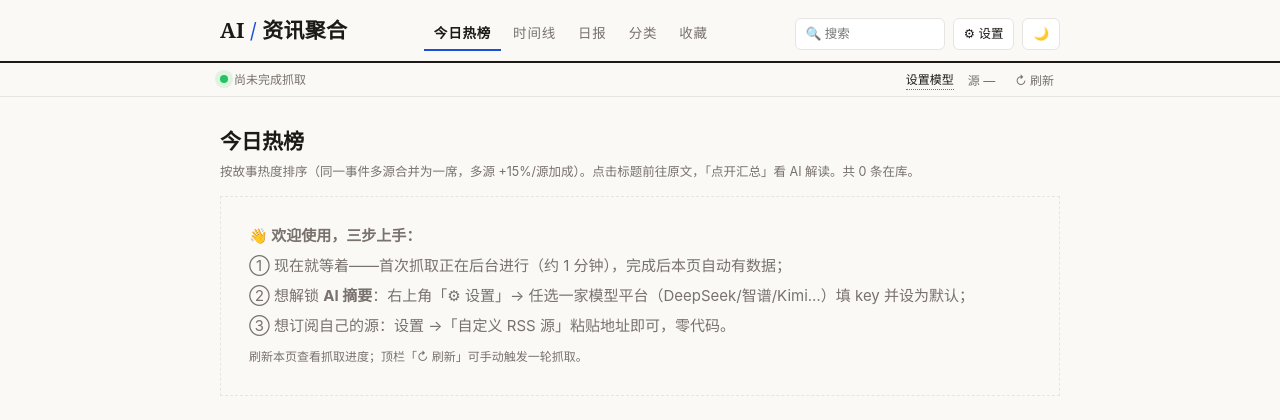
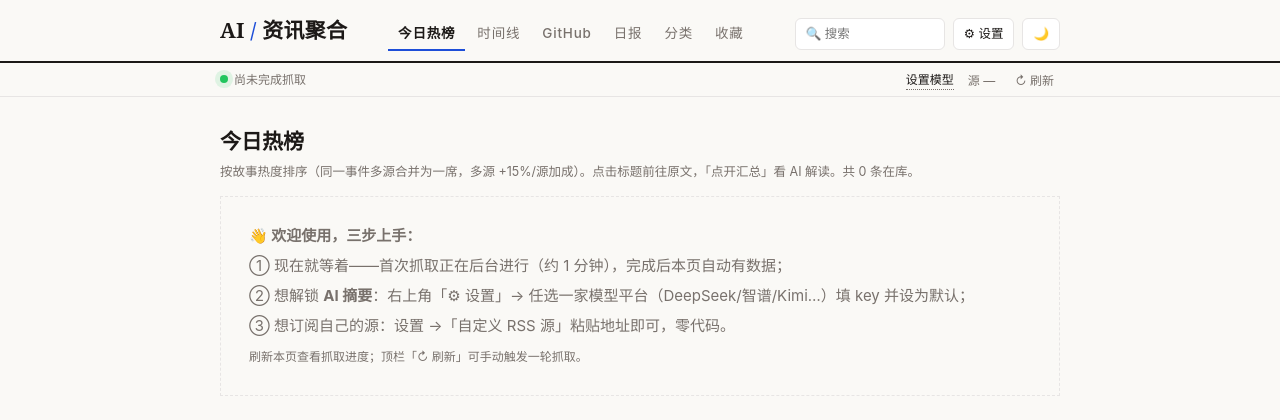
Before and after one commit to aspiring0/ai-news-digest, a FastAPI app: page /hot in a window 1280 px wide. Shown: the top 420 px of the page. Run offline with FastAPI, Linux system fonts and the light colour scheme; data that the repository does not hold is empty.

Commit message:
feat(github): GitHub 生态独立页——/github 页面 + /api/github 接口
Trending / Releases / Star 飙升三源按 hot_score 倒序混排，屏蔽
过滤与收藏标记语义同其他页面；复用 _item.html（Clone/Fork 快捷
操作自动生效）；导航新增入口。零数据结构变更（纯查询层视图）；
元数据扩展（star/语言）明确不做，等真需要再走完整流程。

```diff
--- a/app/main.py
+++ b/app/main.py
@@ -127,6 +127,47 @@ def timeline(request: Request, page: int = 1):
             "total": total,
         },
     )
+
+
+# ---------------- GitHub 生态独立视图（Trending / Releases / Star 飙升） ----------------
+
+GITHUB_SOURCES = ("GitHub Trending", "GitHub Releases", "Star 飙升")
+
+
+def _github_items(page: int, per_page: int) -> tuple[list[dict], int]:
+    """三源混排按 hot_score 倒序 + 屏蔽过滤 + 收藏标记，分页返回。"""
+    marks = ",".join("?" * len(GITHUB_SOURCES))
+    with db._connect() as conn:
+        rows = conn.execute(
+            f"SELECT * FROM news_items WHERE source_name IN ({marks})", GITHUB_SOURCES
+        ).fetchall()
+    items = db._filter_blocked([db._row_to_dict(r) for r in rows])
+    items.sort(key=lambda x: x["hot_score"], reverse=True)
+    total = len(items)
+    start = (max(1, page) - 1) * per_page
+    return _mark_bookmarks(items[start:start + per_page]), total
+
+
+@app.get("/github")
+def github_page(request: Request, page: int = 1):
+    """GitHub 生态独立页：仓库趋势 / 版本发布 / Star 飙升按热度混排。"""
+    page = max(1, page)
+    items, total = _github_items(page, PER_PAGE)
+    total_pages = max(1, (total + PER_PAGE - 1) // PER_PAGE)
+    return templates.TemplateResponse(
+        request,
+        "github.html",
+        {"items": items, "page": page, "total_pages": total_pages, "total": total},
+    )
+
+
+@app.get("/api/github")
+def api_github(page: int = 1):
+    """GitHub 生态条目（JSON）：与时间线同构 {items, total, page, total_pages}。"""
+    page = max(1, page)
+    items, total = _github_items(page, PER_PAGE)
+    total_pages = max(1, (total + PER_PAGE - 1) // PER_PAGE)
+    return {"ok": True, "items": items, "total": total, "page": page, "total_pages": total_pages}
 
 
 @app.get("/bookmarks")
--- a/templates/_nav.html
+++ b/templates/_nav.html
@@ -4,6 +4,7 @@
     <nav class="tabs">
       <a href="/hot" class="{{ 'active' if active == 'hot' else '' }}">今日热榜</a>
       <a href="/timeline" class="{{ 'active' if active == 'timeline' else '' }}">时间线</a>
+      <a href="/github" class="{{ 'active' if active == 'github' else '' }}">GitHub</a>
       <a href="/daily" class="{{ 'active' if active == 'daily' else '' }}">日报</a>
       <a href="/topics" class="{{ 'active' if active == 'topics' else '' }}">分类</a>
       <a href="/bookmarks" class="{{ 'active' if active == 'bookmarks' else '' }}">收藏</a>
```
Also changed, not shown: AGENTS.md (+1 -1 lines), templates/github.html (added, +20 -0 lines), tests/test_github_view.py (added, +72 -0 lines), CHANGELOG.md.
